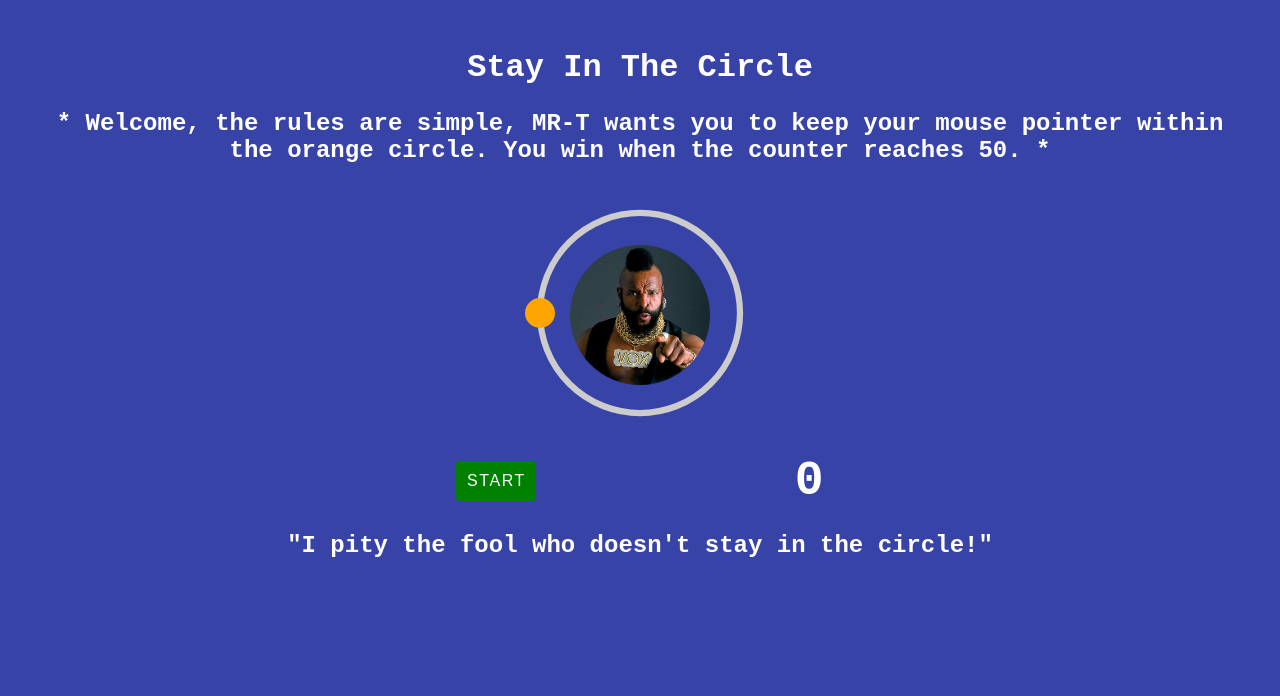
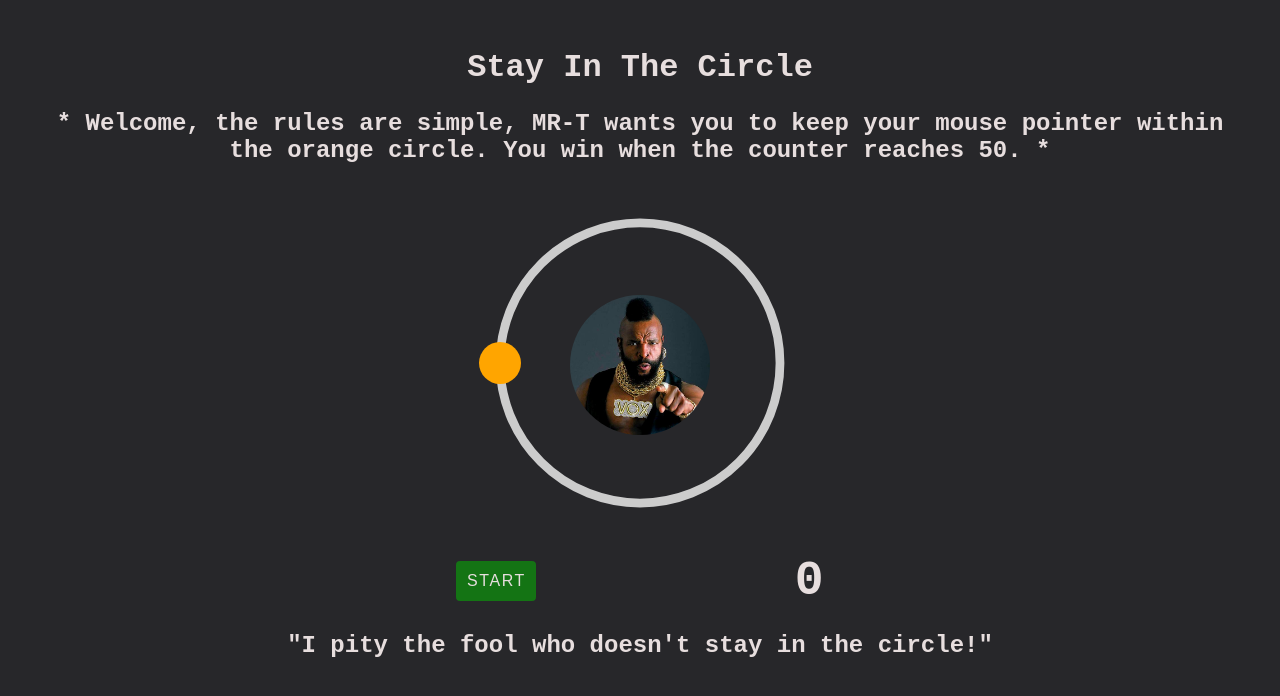
Before and after one commit to jonthedev/stay-in-the-circle, a React (Vite) app: page / in a window 1280 px wide. Shown: the top 696 px of the page. Built offline with nearby package versions, Linux system fonts and the light colour scheme.

Commit message:
created message component, winner sound added on game win

```diff
--- a/package.json
+++ b/package.json
@@ -18,6 +18,7 @@
   "dependencies": {
     "react": "^16.13.1",
     "react-dom": "^16.13.1",
-    "react-spring": "^8.0.27"
+    "react-spring": "^8.0.27",
+    "use-sound": "^1.0.2"
   }
 }
--- a/src/App.js
+++ b/src/App.js
@@ -54,11 +54,7 @@ class App extends Component {
           <span className="count">{this.state.count}</span>
         </div>
         <div>
-          {this.state.count <= 49 ? (
-            <p>"I pity the fool who doesn't stay in the circle!"</p>
-          ) : (
-            <Message />
-          )}
+          <Message count={this.state.count} />
         </div>
       </div>
     );
--- a/src/components/Circle.js
+++ b/src/components/Circle.js
@@ -10,13 +10,16 @@ const Circle = ({ addCount, gameStatus }) => {
 
   useEffect(() => {
     if (insideCircle && gameStatus) {
-      addCount();
+      const intervalId = setInterval(() => {
+        addCount();
+      }, 300);
+      return () => clearInterval(intervalId);
     }
   }, [insideCircle]);
 
   return (
     <div className="container">
-      <svg viewBox="0,0 10,10" width="250px" height="250px">
+      <svg viewBox="0,0 10,10" width="350px" height="350px">
         <path
           className="track"
           fill="none"
--- a/src/components/Message.js
+++ b/src/components/Message.js
@@ -1,7 +1,21 @@
 import React from "react";
+import winner from "../sounds/winner.mp3";
 
-function Message() {
-  return <p style={{ fontSize: "2em" }}>Congratulations you won!</p>;
+function Message({ count }) {
+  //Winning audio
+  const audio = new Audio(winner);
+  if (count == 50) {
+    audio.play();
+  }
+
+  //winning message
+  const winMessage = (
+    <p style={{ fontSize: "2em" }}>Congratulations you won!</p>
+  );
+
+  //start message
+  const startMessage = <p>"I pity the fool who doesn't stay in the circle!"</p>;
+  return <div>{count <= 49 ? startMessage : winMessage}</div>;
 }
 
 export default Message;
--- a/src/style.css
+++ b/src/style.css
@@ -1,5 +1,5 @@
 body {
-  background: rgb(55, 67, 167);
+  background: rgb(39, 39, 42);
   padding: 20px;
   display: flex;
   justify-content: center;
@@ -10,7 +10,7 @@ body {
 
 .container {
   text-align: center;
-  color: #fff;
+  color: rgb(231, 222, 222);
   display: flex;
   justify-content: center;
   flex-direction: column;
@@ -33,7 +33,7 @@ p {
 }
 
 .marker-rotate {
-  animation: move 1.6s linear infinite;
+  animation: move 3.6s linear infinite;
 }
 
 svg {
@@ -70,15 +70,15 @@ svg {
   font-size: 1em;
   letter-spacing: 0.1em;
   text-transform: uppercase;
-  color: #fff;
+  color: rgb(231, 222, 222);
 }
 
 .start {
-  background: green;
+  background: rgb(20, 116, 20);
 }
 
 .stop {
-  background: red;
+  background: rgb(192, 55, 55);
 }
 
 .count {
```
Also changed, not shown: 9 other files (tests, documents, lock files or other folders).
